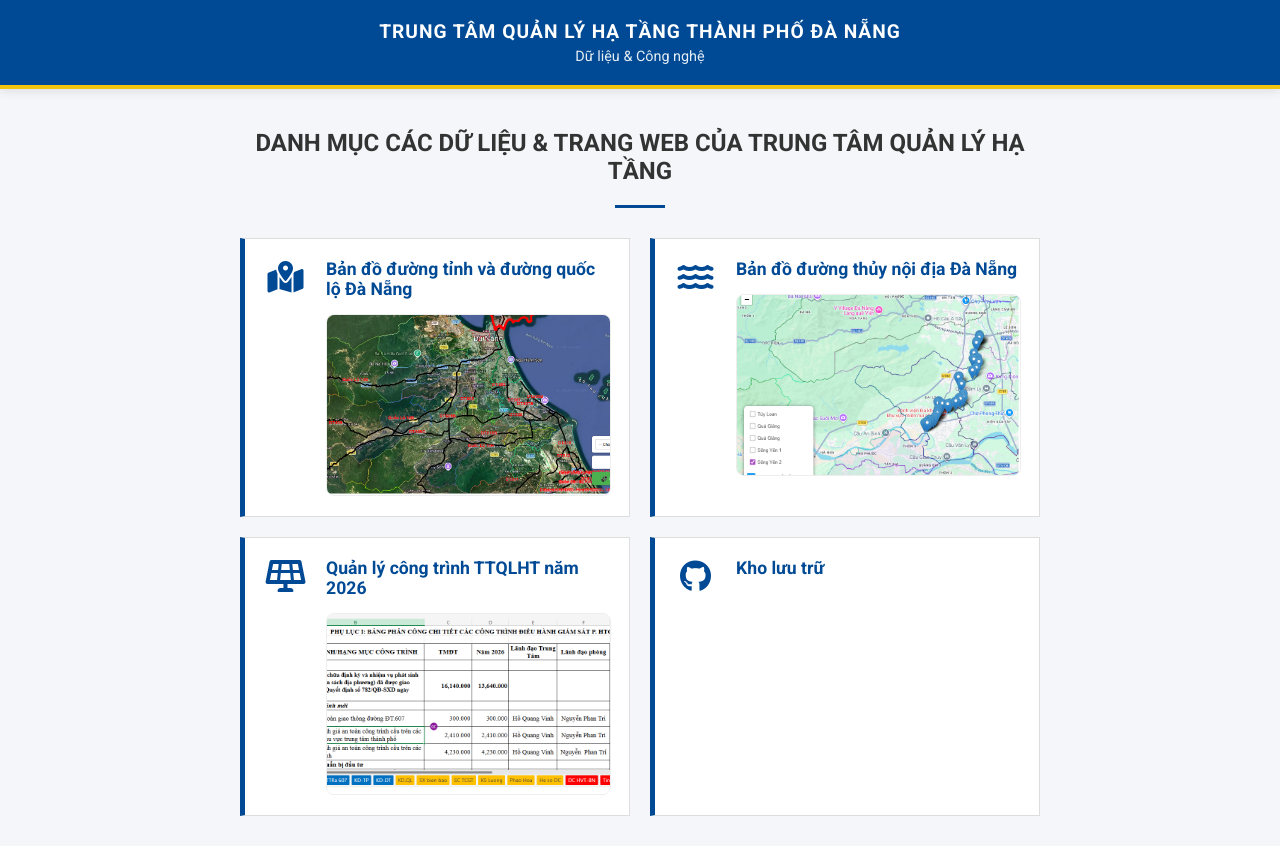
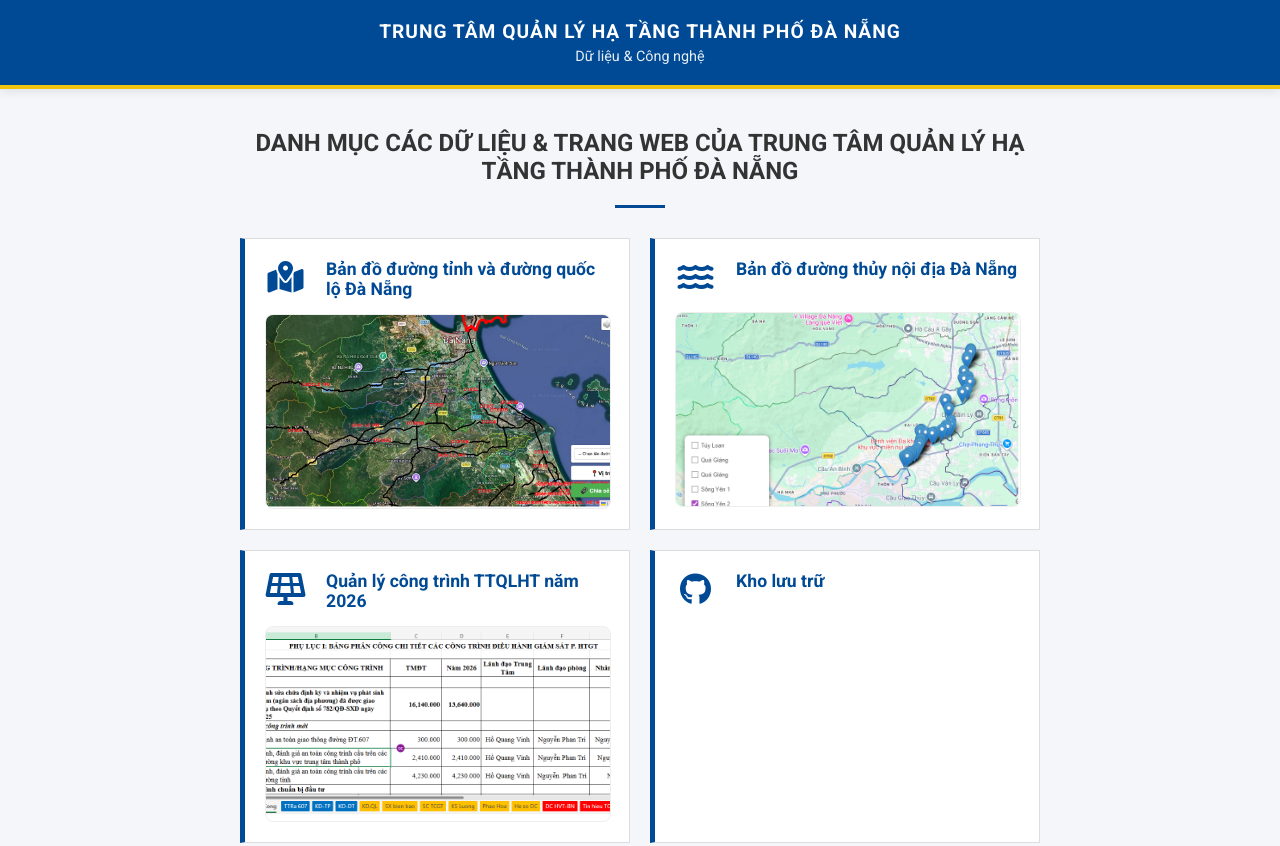
Before and after one commit to huythanh307/trangchu, a plain HTML site: page index.html in a window 1280 px wide. Shown: the top 846 px of the page. Drawn offline with Linux system fonts and the light colour scheme.

Commit message:
Update index.html

```diff
--- a/index.html
+++ b/index.html
@@ -81,11 +81,17 @@
             border: 1px solid #ddd;
             padding: 20px;
             display: flex;
-            align-items: flex-start;
+            flex-direction: column;
+            align-items: stretch;
             text-decoration: none;
             color: var(--text-dark);
             transition: all 0.3s ease;
             border-left: 5px solid var(--primary-blue);
+        }
+
+        .link-top {
+            display: flex;
+            align-items: flex-start;
         }
 
         .link-item:hover {
@@ -101,7 +107,8 @@
             border-radius: 8px;
             border: 1px solid #eee;
             width: 100%;
-            height: 180px;
+            aspect-ratio: 16 / 9;
+            min-height: 180px;
             background-color: #f7f8fb;
             line-height: 0;
         }
@@ -167,44 +174,52 @@
 
     <div class="main-container">
         <div class="section-title">
-            <h2>DANH MỤC CÁC DỮ LIỆU & TRANG WEB CỦA TRUNG TÂM QUẢN LÝ HẠ TẦNG</h2>
+            <h2>DANH MỤC CÁC DỮ LIỆU & TRANG WEB CỦA TRUNG TÂM QUẢN LÝ HẠ TẦNG THÀNH PHỐ ĐÀ NẴNG</h2>
         </div>
 
         <div class="link-grid">
             <a href="https://huythanh307.github.io/bandodn/" class="link-item">
+                <div class="link-top">
                     <div class="link-icon"><i class="fa-solid fa-map-location-dot"></i></div>
                     <div class="link-info">
                         <h3>Bản đồ đường tỉnh và đường quốc lộ Đà Nẵng</h3>
+                    </div>
+                </div>
                 <div class="link-preview">
                     <img src="BanDoDuongBo.png" alt="Bản đồ đường bộ Đà Nẵng">
-                    </div>
                 </div>
             </a>
 
             <a href="https://huythanh307.github.io/BanDoDuongThuyNoiDia/MapDuongThuy.html" class="link-item">
+                <div class="link-top">
                     <div class="link-icon"><i class="fa-solid fa-water"></i></div>
                     <div class="link-info">
                         <h3>Bản đồ đường thủy nội địa Đà Nẵng</h3>
+                    </div>
+                </div>
                 <div class="link-preview">
                     <img src="BanDoDuongThuy.png" alt="Bản đồ đường thủy nội địa Đà Nẵng">
-                    </div>
                 </div>
             </a>
 
             <a href="https://byvn.net/qHrr" class="link-item">
+                <div class="link-top">
                     <div class="link-icon"><i class="fa-solid fa-solar-panel"></i></div>
                     <div class="link-info">
                         <h3>Quản lý công trình TTQLHT năm 2026</h3>
+                    </div>
+                </div>
                 <div class="link-preview">
                     <img src="CongTrinh.png" alt="Quản lý công trình TTQLHT năm 2026">
-                    </div>
                 </div>
             </a>
 
             <a href="https://github.com/huythanh307" class="link-item">
+                <div class="link-top">
                     <div class="link-icon"><i class="fa-brands fa-github"></i></div>
                     <div class="link-info">
                         <h3>Kho lưu trữ</h3>
+                    </div>
                 </div>
             </a>
         </div>
```
Lines whose indentation alone changed are shown as unchanged.
